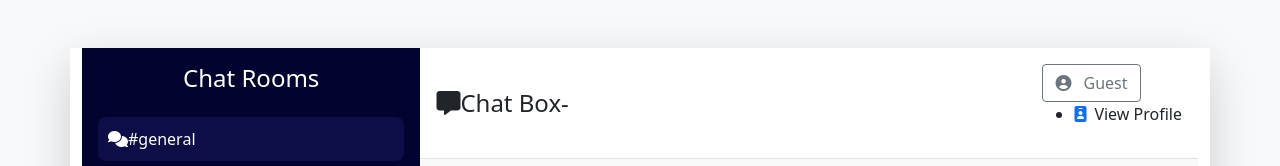
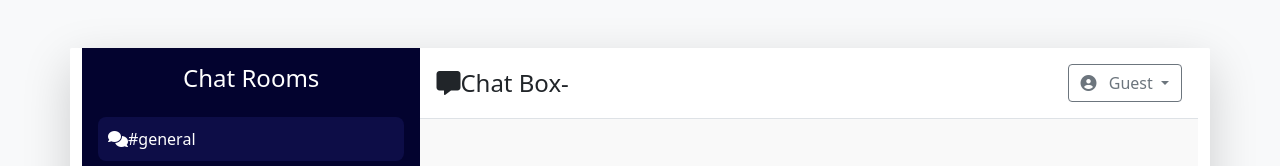
Before and after one commit to poezar001/chatroom, a plain HTML site: page index.html in a window 1280 px wide. Shown: the top 166 px of the page. Drawn offline with nearby package versions, Linux system fonts and the light colour scheme; no server answers.

Commit message:
Fix profile dropdown in chat header

```diff
--- a/index.html
+++ b/index.html
@@ -45,14 +45,14 @@
                 <h4 class="m-0"><i class="fa-solid fa-message"></i>Chat Box- <span class="roomtitle"></span></h4>
 
                 <!-- profile button drop down -->
-                <div class="dropdrown">
-                    <button type="button" class="btn btn-outline-secondary dropdrown-toggle" data-bs-toggle="dropdrown">
+                <div class="dropdown">
+                    <button type="button" class="btn btn-outline-secondary dropdown-toggle" data-bs-toggle="dropdrown">
                         <i class="fa-solid fa-user-circle me-2"></i>
                         <span id="profilename">Guest</span>
                     </button>
 
-                    <ul class="dropdrown-menu">
-                        <li><a href="./profile.html" class="dropdrown-item"><i class=" fa-solid fa-id-badge me-2"></i></a>View Profile</li>
+                    <ul class="dropdown-menu">
+                        <li><a href="./profile.html" class="dropdown-item"><i class=" fa-solid fa-id-badge me-2"></i></a>View Profile</li>
                     </ul>
                 </div>
              </header>
```
